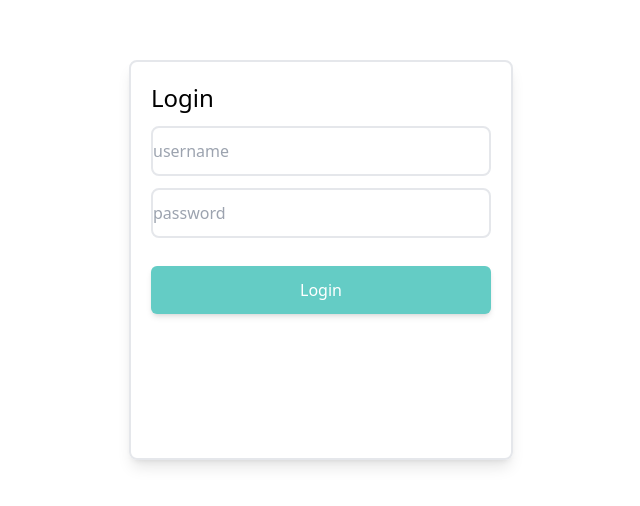
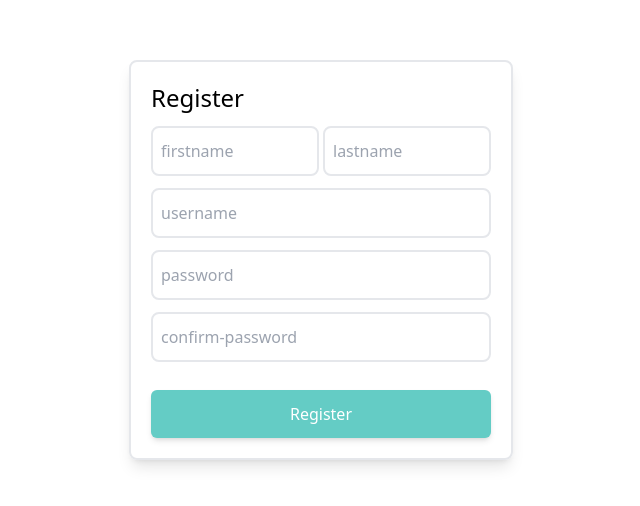
Before and after one commit to vishnuelayi/summer-classic-ecommerce-app, a React (Create React App) app: page / in a window 1280 px wide. Shown: the part 180-686 px from the top of the page, without its empty margins (319-959 px from the left). Built offline with nearby package versions, Linux system fonts and the light colour scheme.

Commit message:
added Register page using class based components in React

```diff
--- a/src/App.js
+++ b/src/App.js
@@ -1,7 +1,7 @@
 
-import Login from "./pages/Login";
+import Register from "./pages/Register";
 
 
 export default function App() {
-  return <Login/>;
+  return <Register />;
 }
--- /dev/null
+++ b/src/pages/Register.jsx
@@ -0,0 +1,87 @@
+import React, { Component } from "react";
+
+class Register extends Component {
+  state = {
+    first: "",
+    last: "",
+    username: "",
+    password: "",
+    confirm: "",
+  };
+
+  handleChange = (evt) => {
+    const fields = Object.assign({}, this.state);
+    fields[evt.target.name] = evt.target.value;
+    this.setState({ ...fields });
+  };
+
+  render() {
+    return (
+      <div className="flex justify-center">
+        <div className="flex flex-col absolute top-[30%] shadow-lg border-[2px] rounded-lg p-5 w-[30%] h-[400px]">
+          <text className="text-2xl">Register</text>
+
+          <div className="flex mt-3 h-[50px] gap-1">
+            <input
+              className="border-[2px] rounded-lg w-[100%] outline-[#64CCC5] focus:border-[#64CCC5] ease-linear duration-200 p-2"
+              placeholder="firstname"
+              name="firstname"
+              value={this.state.first}
+              onChange={this.handleChange}
+              required
+            />
+
+            <input
+              className="border-[2px] rounded-lg w-[100%] outline-[#64CCC5] focus:border-[#64CCC5] ease-linear duration-200 p-2"
+              placeholder="lastname"
+              name="lastname"
+              value={this.state.last}
+              onChange={this.handleChange}
+              required
+            />
+          </div>
+
+          <div className="flex mt-3 h-[50px]">
+            <input
+              className="border-[2px] rounded-lg w-[100%] outline-[#64CCC5] focus:border-[#64CCC5] ease-linear duration-200 p-2"
+              placeholder="username"
+              name="username"
+              value={this.state.username}
+              onChange={this.handleChange}
+              required
+            />
+          </div>
+
+          <div className="flex mt-3 h-[50px]">
+            <input
+              className="border-[2px] rounded-lg w-[100%] outline-[#64CCC5] focus:border-[#64CCC5] ease-linear duration-200 p-2"
+              placeholder="password"
+              name="password"
+              value={this.state.password}
+              onChange={this.handleChange}
+              required
+            />
+          </div>
+
+          <div className="flex mt-3 h-[50px]">
+            <input
+              className="border-[2px] rounded-lg w-[100%] outline-[#64CCC5] focus:border-[#64CCC5] ease-linear duration-200 p-2"
+              placeholder="confirm-password"
+              name="confirm"
+              value={this.state.confirm}
+              onChange={this.handleChange}
+              required
+            />
+          </div>
+          <input
+            type="button"
+            value="Register"
+            className="btn mt-7 hover:scale-[1.02]"
+          />
+        </div>
+      </div>
+    );
+  }
+}
+
+export default Register;
```
